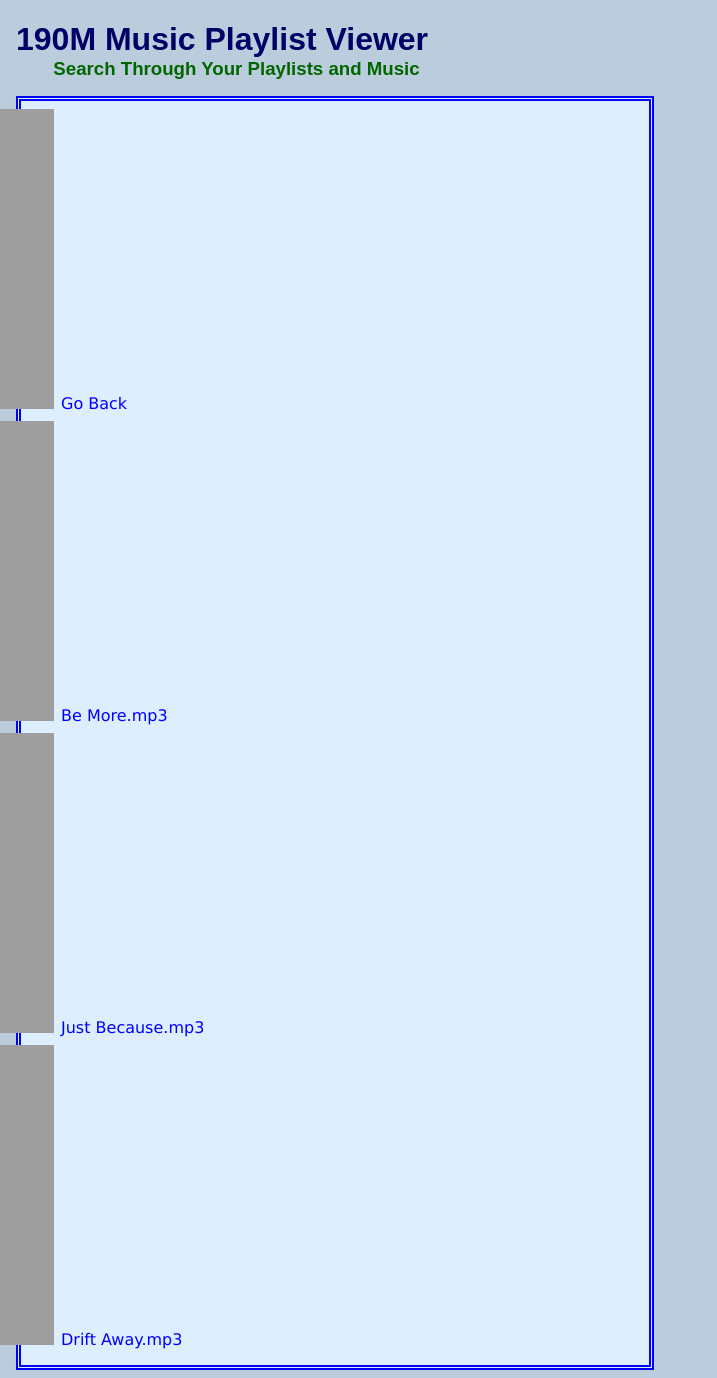
After one commit to iuthub/lab-4-UrazbaevRasulD-1, a PHP site: page /index.php?playlist=mypicks.txt in a window 1280 px wide. The commit adds this page. Shown: the whole page, without its empty margins (0-717 px from the left). Run offline with PHP 8.4, Linux system fonts and the light colour scheme.

Commit message:
Ex1 -- done Ex2 -- done Ex3 -- done Ex4 -- Ex5 -- almost done

```diff
--- /dev/null
+++ b/webpage/index.php
@@ -0,0 +1,25 @@
+<!DOCTYPE html PUBLIC "-//W3C//DTD XHTML 1.1//EN"
+        "http://www.w3.org/TR/xhtml11/DTD/xhtml11.dtd">
+<html xmlns="http://www.w3.org/1999/xhtml">
+<head>
+    <title>Music Viewer</title>
+    <meta http-equiv="Content-Type" content="text/html; charset=iso-8859-1"/>
+    <link href="viewer.css" type="text/css" rel="stylesheet"/>
+</head>
+<body>
+<div id="header">
+
+    <h1>190M Music Playlist Viewer</h1>
+    <h2>Search Through Your Playlists and Music</h2>
+</div>
+
+
+<div id="listarea">
+    <ul id="musiclist">
+        <?php
+         include "songs/playlist.php";
+        ?>
+    </ul>
+</div>
+</body>
+</html>
--- /dev/null
+++ b/webpage/songs/playlist.php
@@ -0,0 +1,63 @@
+<?php
+$isEmptyList = isset($_REQUEST["playlist"]);
+
+
+if (isset($_REQUEST["shuffle"])) {
+    $isShuffleOn = $_REQUEST["shuffle"] == "on";
+} else {
+    $isShuffleOn = false;
+}
+
+if (isset($_REQUEST["bysize"])) {
+    $orderBySize = $_REQUEST["bysize"] == "on";
+} else {
+    $orderBySize= false;
+}
+
+$playlist = glob("songs/*.mp3");
+
+if (!$isEmptyList) {
+    $playlist = glob("songs/*.mp3");
+
+    if ($isShuffleOn) {
+        shuffle($playlist);
+    }
+    foreach ($playlist as $music) {
+        ?>
+        <li class="mp3item">
+            <a href="<?= $music ?>">
+                <?= basename($music); ?>
+            </a>(<?= filesize($music) ?> b)
+        </li>
+    <?php } ?>
+    <?php
+    foreach (glob("songs/*.txt") as $lists) {
+        ?>
+        <li class="playlistitem">
+            <a href="index.php?playlist=<?= basename($lists) ?>"><?= basename($lists) ?></a>
+        </li>
+    <?php }
+} else {
+    $file = fopen("songs/" . $_REQUEST["playlist"], "r+");
+    $playlist = array();
+    ?>
+    <li id="return">
+        <a href="index.php">Go Back</a>
+    </li>
+    <?php
+    while (!feof($file)) {
+        $music = fgets($file);
+        array_push($playlist, $music);
+    }
+    if ($isShuffleOn) {
+        shuffle($playlist);
+    }
+    foreach ($playlist as $music) {
+        ?>
+        <li class="mp3item">
+            <a href="songs/<?= $music ?>"><?= $music; ?>
+            </a>
+        </li>
+        <?php
+    }
+} ?>
--- a/webpage/viewer.css
+++ b/webpage/viewer.css
@@ -49,8 +49,9 @@ li {
 	list-style-image: url(http://www.cs.washington.edu/education/courses/cse190m/09sp/labs/3-music/playlisticon.gif);
 }
 
+
 #return {
-	list-style-image: url(back.gif);
+	list-style-image: url(https://icons.iconarchive.com/icons/custom-icon-design/flatastic-8/16/Go-back-icon.png);
 }
 
 ul {
```
